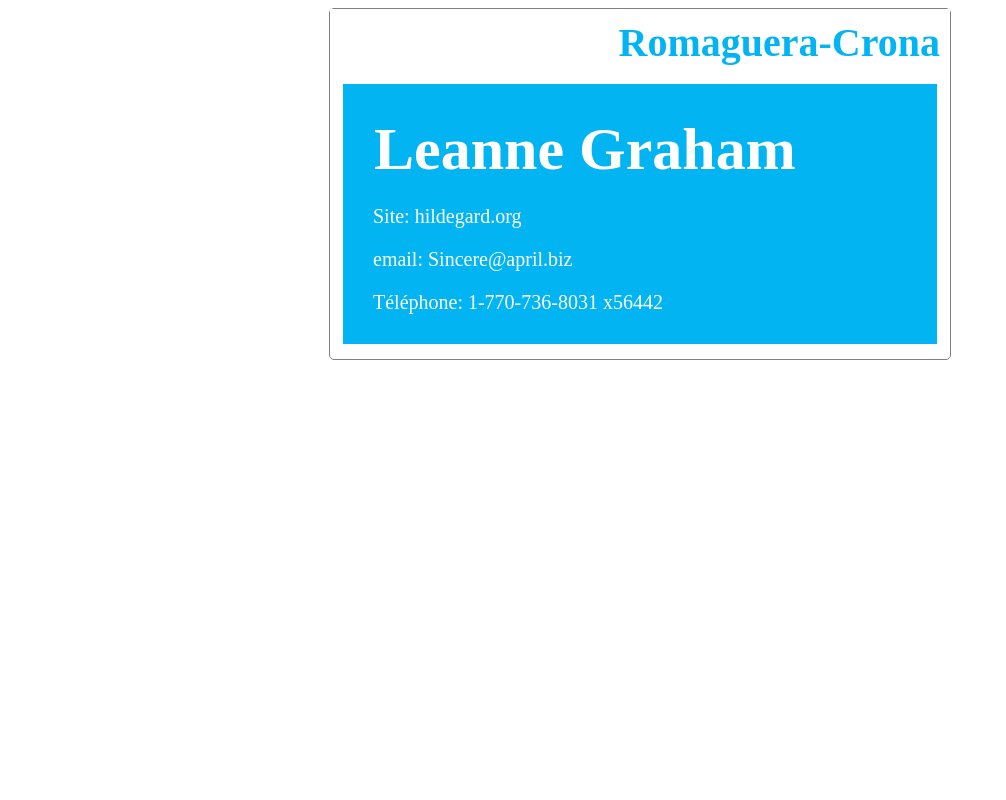
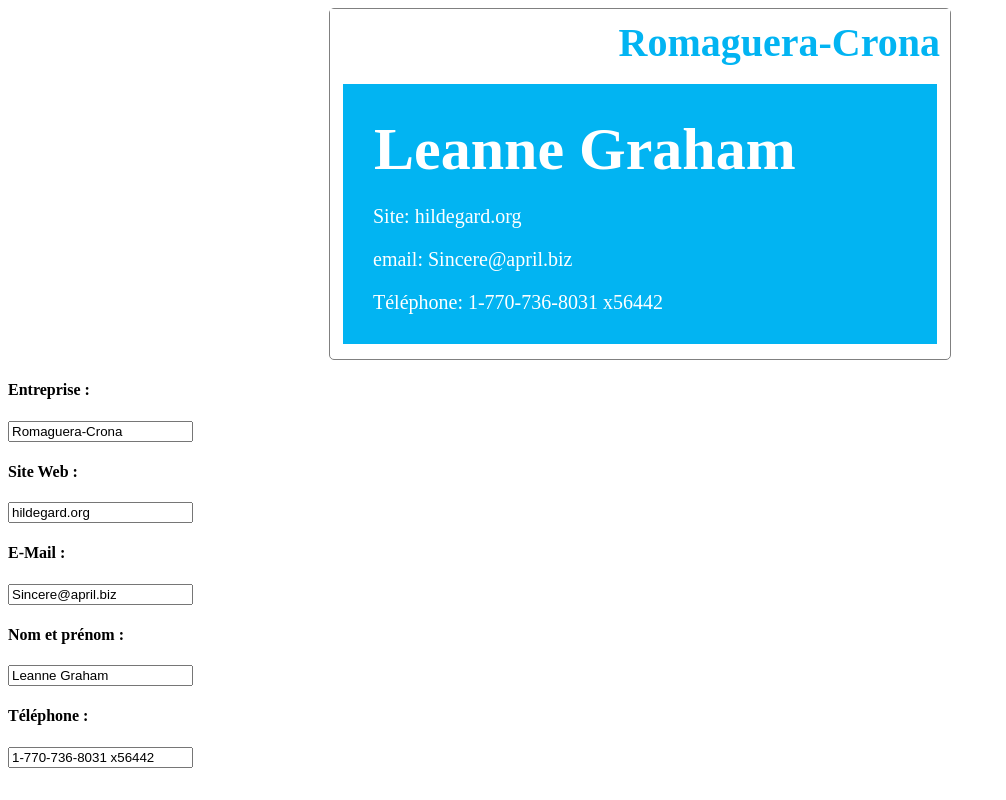
Before and after one commit to AlexDvsSemifir/m2i-fullstack-demo--angular, an Angular app: page / in a window 1280 px wide. Shown: the whole page, without its empty margins (0-1006 px from the left). Built offline with nearby package versions, Linux system fonts and the light colour scheme.

Commit message:
feat(carte-visite): Ajout champs two way binding :sparkles:

```diff
--- a/src/app/carte-visite/carte-visite.component.html
+++ b/src/app/carte-visite/carte-visite.component.html
@@ -13,3 +13,15 @@
     </div>
   </div>
 </div>
+<div>
+  <h4>Entreprise :</h4>
+  <input type="text" name="companyLabel" [(ngModel)]="user.company.name">
+  <h4>Site Web :</h4>
+  <input type="text" name="siteLabel" [(ngModel)]="user.website">
+  <h4>E-Mail :</h4>
+  <input type="mail" name="mailLabel" [(ngModel)]="user.email">
+  <h4>Nom et prénom :</h4>
+  <input type="text" name="nameLabel" [(ngModel)]="user.name">
+  <h4>Téléphone :</h4>
+  <input type="tel" name="telLabel" [(ngModel)]="user.phone">
+</div>
```
